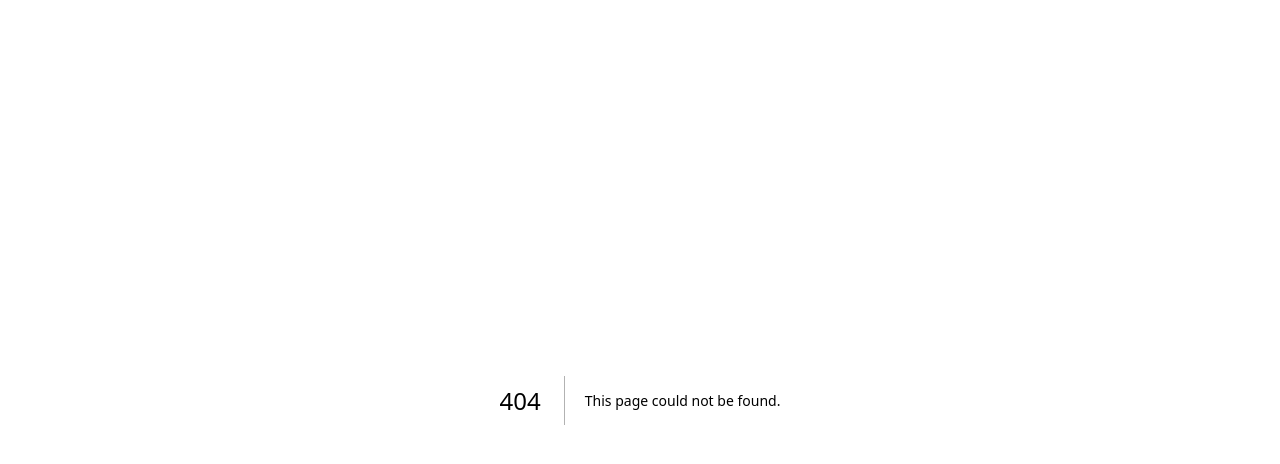
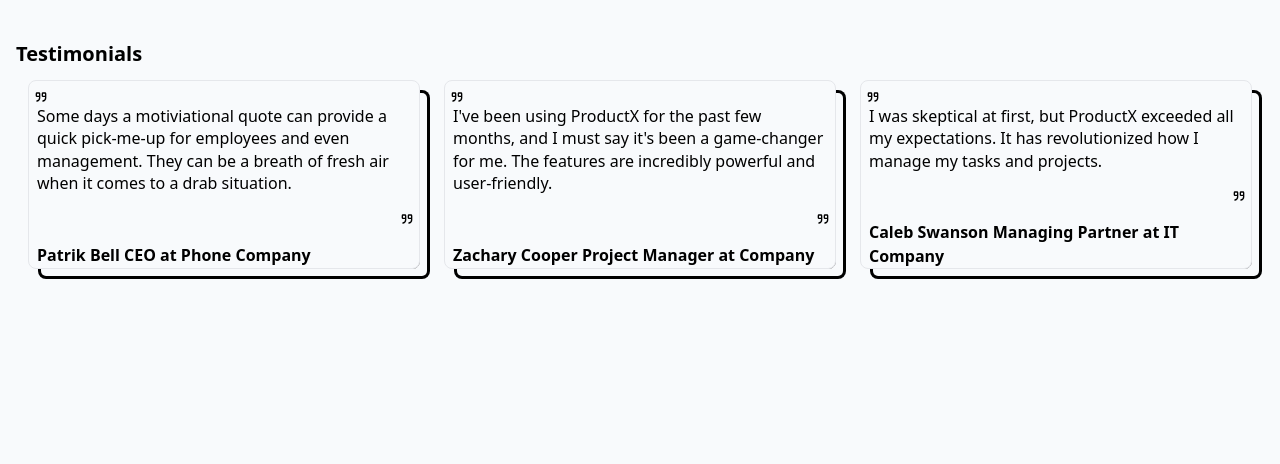
Before and after one commit to captainkapnap/kapericom, a Next.js app: page /portfolio/templates/testimonials-black-shadowbg in a window 1280 px wide. Before the commit this address had no page. Shown: the top 464 px of the page. Built offline with nearby package versions, Linux system fonts and the light colour scheme.

Commit message:
testimonials added

```diff
--- a/src/pages/components/icons.tsx
+++ b/src/pages/components/icons.tsx
@@ -1,6 +1,6 @@
 import React from 'react';
 type IcTProps = {
-    icons: "components" | "template" | "check" | "checks" | "x" | "chevronUp" | "chevronDown" | "search" | "dots" | "home" | "flame" | "library";
+    icons: "quote" | "components" | "template" | "check" | "checks" | "x" | "chevronUp" | "chevronDown" | "search" | "dots" | "home" | "flame" | "library";
     classNameCustom?: string;
   };
 
@@ -107,7 +107,16 @@ function IcT({icons, classNameCustom}: IcTProps): JSX.Element | null {
             </svg>
 
         )
+    } else if (icons === "quote") {
+        return (
+    <svg xmlns="http://www.w3.org/2000/svg" className={classNameCustom ?? undefined} width="24" height="24" viewBox="0 0 24 24" strokeWidth="2" stroke="currentColor" fill="none" strokeLinecap="round" strokeLinejoin="round">
+   <path stroke="none" d="M0 0h24v24H0z" fill="none"></path>
+   <path d="M10 11h-4a1 1 0 0 1 -1 -1v-3a1 1 0 0 1 1 -1h3a1 1 0 0 1 1 1v6c0 2.667 -1.333 4.333 -4 5"></path>
+   <path d="M19 11h-4a1 1 0 0 1 -1 -1v-3a1 1 0 0 1 1 -1h3a1 1 0 0 1 1 1v6c0 2.667 -1.333 4.333 -4 5"></path>
+</svg>
+        )
     }
+
     return(null);
 }
 
--- a/src/pages/components/portfolio.tsx
+++ b/src/pages/components/portfolio.tsx
@@ -13,28 +13,28 @@ function KaperiPortfolio() {
     // ================ RETURN ================
     return (
         <div className='text-slate-300 flex flex-wrap w-[90%] justify-center items-center'>
-            {listOfPages.map((event, index) => (
-                <div className={`mb-14 relative bg-purple-700 hover:bg-cyan-600 rounded-t-xl text-center m-3 h-20 w-[25%] max-w-[10rem] text-clamp border-black border shadow-lg flex basis-full justify-center items-center`} key={index}>
+            {listOfPages.map((pageExample, index) => (
+                <div className={`mb-4 relative bg-purple-700 hover:bg-cyan-600 rounded-xl text-center m-3 h-20 w-[25%] max-w-[10rem] text-clamp border-black border shadow-lg flex basis-full justify-center items-center`} key={index}>
                     {/* ICON for COMPONENT / TEMPLATE */}
                     <div className='absolute right-1 -top-3'>
-                        {event.type === "Component" ?
+                        {pageExample.type === "Component" ?
                             <IcT icons="components" classNameCustom="h-[1.2rem] w-[1.2rem]" />
                          :
                             <IcT icons="template" classNameCustom="h-[1.2rem] w-[1.2rem]" />
                          }
                     </div>
                     {/* TEXT / Link */}
-                    <Link href={event.type === "Component" ? `/portfolio/components/${event.fileName.slice(0,-4)}` :  `/portfolio/templates/${event.fileName.slice(0,-4)}`} key={index}>
-                        {event.title}
+                    <Link href={pageExample.type === "Component" ? `/portfolio/components/${pageExample.fileName.slice(0,-4)}` :  `/portfolio/templates/${pageExample.fileName.slice(0,-4)}`} key={index}>
+                        {pageExample.title}
                     </Link>
 
                     {/* DESCRIPTION */}
-                    <div className='absolute top-[4.8rem] w-40'>
-                        <div className={`${event.desc ? 'cutoff-text' : 'h-12' }  relative rounded-b-xl bg-slate-300 border-black border text-black shadow-xl drop-shadow-lg`}>
-                            {event.desc}
-                            {event.desc ? <input className='expand-btn' type="checkbox" /> : '' }
+                    {/* <div className='absolute top-[4.8rem] w-40'>
+                        <div className={`${pageExample.desc ? 'cutoff-text' : 'h-12' } relative rounded-b-xl bg-slate-300 border-black border text-black shadow-xl drop-shadow-lg`}>
+                            {pageExample.desc}
+                            {pageExample.desc ? <input className='expand-btn' type="checkbox" /> : '' }
                         </div>
-                    </div>
+                    </div> */}
                 </div>
 
             ))}
--- /dev/null
+++ b/src/pages/portfolio/templates/testimonials-black-shadowbg.tsx
@@ -0,0 +1,69 @@
+import IcT from "~/pages/components/icons";
+
+type testimonials = { nameOfPerson: string, title: string, company: string, testimonial: string}[];
+
+
+const testimonial: testimonials = [
+    {nameOfPerson: "Patrik Bell", title: "CEO", company: "Phone Company", testimonial: "Some days a motiviational quote can provide a quick pick-me-up for employees and even management.  They can be a breath of fresh air when it comes to a drab situation."},
+    {nameOfPerson: "Zachary Cooper", title: "Project Manager", company: "Company", testimonial: "I've been using ProductX for the past few months, and I must say it's been a game-changer for me. The features are incredibly powerful and user-friendly."},
+    {nameOfPerson: "Caleb Swanson", title: "Managing Partner", company: "IT Company", testimonial: "I was skeptical at first, but ProductX exceeded all my expectations. It has revolutionized how I manage my tasks and projects. "},
+]
+
+function ICodeThis() {
+    // ================ STATE ================
+
+
+    // ================ HELPERS ================
+    function ShowTestimonials({testimonials}: {testimonials: testimonials}) {
+
+        return (
+            <div className='container flex justify-center items-stretc'>
+                {testimonials.map((testInfo, idx) => (
+                    <div className='testimonialDiv rounded-lg w-1/3 m-3 shadow border' key={idx}>
+                        <div className=''>
+                            <IcT icons="quote" classNameCustom="h-4 mt-2"/>
+                        </div>
+
+                        <div className=''>
+                            <p className='testimonial-text mx-2'>
+                                {testInfo.testimonial}
+                            </p>
+                        </div>
+
+                        <div className='flex justify-end'>
+                            <IcT icons="quote" classNameCustom="h-4 align-right"/>
+                        </div>
+
+                        <div className='font-bold mx-2'>
+                            <p></p>
+                            {testInfo.nameOfPerson} {testInfo.title} at {testInfo.company}
+                        </div>
+
+                    </div>
+                ))}
+            </div>
+        )
+    }
+
+    // ================ LIFECYCLE ================
+
+
+    // ================ RETURN ================
+    return (
+      <div id="toggleDarkDiv" className="dark">
+        <div id="bodyDiv" className="bg-slate-50 flex flex-col items-center min-h-screen">
+            <div className='m-10 w-full'>
+                <div className='mx-4 h-8'>
+                    <h1 className='text-xl font-bold'>Testimonials</h1>
+                    <div className='h-40'>
+                        <ShowTestimonials testimonials={testimonial} />
+                    </div>
+                </div>
+            </div>
+        </div>
+      </div>
+
+    )
+}
+
+export default ICodeThis;
--- a/src/styles/app.css
+++ b/src/styles/app.css
@@ -187,3 +187,21 @@ p {
 #bg-dark .h2Responsive {
     color: var(--clr-primary-200);
 }
+
+
+/* Testimonials */
+
+.testimonial-text {
+    --line-height: 1.4;
+
+    line-height: var(--line-height);
+    font-size: clamp(0.4rem, 1rem, 2rem)
+}
+
+.testimonialDiv {
+    /* border: 1px solid transparent; */
+    outline: transparent;
+    outline-offset: 10px;
+    box-shadow: 10px 10px 0 -3px rgb(248 250 252), black 10px 10px;
+    /* box-shadow: rgb(255, 255, 255) 10px 10px 0px -3px, black 10px 10px; */
+}
--- a/src/styles/portfolio.css
+++ b/src/styles/portfolio.css
@@ -6,7 +6,7 @@
     /* gets the height of each line.. 1em = size of font */
     /* max-height allows for each div to be sized according to text length, not the largest text size */
     max-height: var(--max-height);
-    margin-bottom: 10;
+    /* margin-bottom: 3rem; */
     line-height: var(--line-height);
 
     overflow: hidden;
@@ -42,8 +42,6 @@
     border-radius: 0.25em;
     cursor: pointer;
     margin: 0.05rem;
-
-
 }
 
 .expand-btn:hover {
@@ -60,7 +58,9 @@
 
 /* if the direct sibling (+) of cutoff-text is checked then.. */
 .cutoff-text:has(+ .expand-btn:checked) {
-    max-height: none;
+    height: 30rem;
+    /* max-height: none; */
     background-color: black;
     background: black;
+    border: red 2px solid;
 }
--- a/src/utils/pages.tsx
+++ b/src/utils/pages.tsx
@@ -10,4 +10,5 @@ export const listOfPages: ListofPages = [
     {type: "Template", fileName: 'popup-w-buttons.tsx', title: 'Selectable Buttons', desc: ''},
     {type: "Component", fileName: 'popup-msg-canClose.tsx', title: 'Closable Msg', desc: ''},
     {type: "Template", fileName: 'responsive-design.tsx', title: 'Responsive Design', desc: 'Followed Kevin Powells CSS YouTube video on Responsive design: https://www.youtube.com/watch?v=bn-DQCifeQQ '},
+    {type: "Template", fileName: 'testimonials-black-shadowbg.tsx', title: 'Testimonails w/ Shadow Outline', desc: ''},
 ]
```
